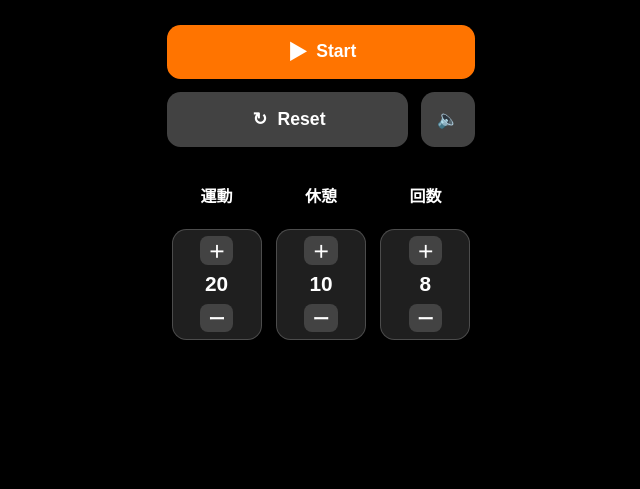
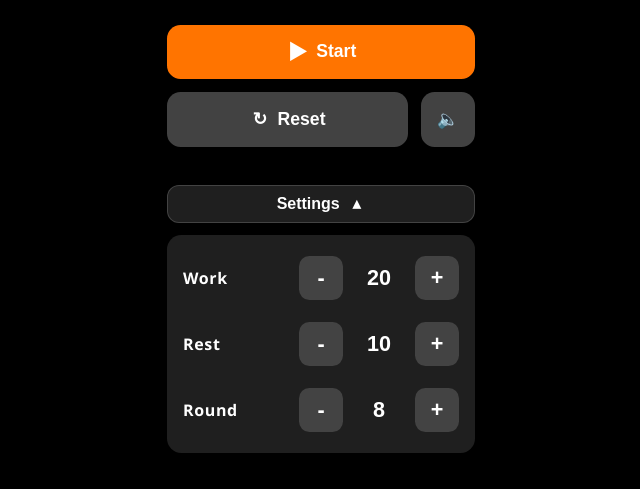
Before and after one commit to ekumaki/hiit-timer, a website built with Vite: page index.html in a window 1280 px wide. Shown: the part 418-907 px from the top of the page, without its empty margins (319-959 px from the left). Before the commit the page ends 827 px from the top, so only its background shows below. Built offline with nearby package versions, Linux system fonts and the light colour scheme.

Commit message:
Adjust settings spacing and panel layout

```diff
--- a/src/main.ts
+++ b/src/main.ts
@@ -16,22 +16,22 @@ interface FieldConfig {
 
 const FIELD_CONFIG: Record<FieldKey, FieldConfig> = {
   workSeconds: {
-    label: '運動',
+    label: 'Work',
     min: 5,
     max: 600,
-    errorMessage: '5〜600の整数を入力してください'
+    errorMessage: 'Enter a whole number between 5 and 600.'
   },
   restSeconds: {
-    label: '休憩',
+    label: 'Rest',
     min: 5,
     max: 600,
     errorMessage: '5〜600の整数を入力してください'
   },
   rounds: {
-    label: '回数',
+    label: 'Round',
     min: 1,
     max: 50,
-    errorMessage: '1〜50の整数を入力してください'
+    errorMessage: 'Enter a whole number between 1 and 50.'
   }
 };
 
@@ -71,6 +71,8 @@ interface UiElements {
   resetLabel: HTMLElement;
   muteButton: HTMLButtonElement;
   muteIcon: HTMLElement;
+  settingsToggle: HTMLButtonElement;
+  settingsPanel: HTMLElement;
   settingsForm: HTMLFormElement;
   inputs: Record<FieldKey, HTMLInputElement>;
   errors: Record<FieldKey, HTMLElement>;
@@ -96,6 +98,10 @@ const state = {
   lastStatus: 'idle' as TimerStatus,
   wakeLockActive: false
 };
+
+if (typeof state.settings.settingsPanelOpen !== 'boolean') {
+  state.settings.settingsPanelOpen = DEFAULT_SETTINGS.settingsPanelOpen;
+}
 
 audioManager.setMuted(state.settings.muted);
 vibrationManager.setMuted(state.settings.muted);
@@ -127,6 +133,9 @@ function initialize(): void {
   ui.startButton.addEventListener('click', handleStartToggle);
   ui.resetButton.addEventListener('click', handleReset);
   ui.muteButton.addEventListener('click', handleMuteToggle);
+  ui.settingsToggle.addEventListener('click', toggleSettingsPanel);
+
+  setSettingsPanelOpen(state.settings.settingsPanelOpen ?? DEFAULT_SETTINGS.settingsPanelOpen, { persist: false, animate: false });
 
   ui.adjustButtons.forEach((button) => {
     const field = button.dataset.field as FieldKey | undefined;
@@ -175,6 +184,9 @@ function handleStartToggle(): void {
   if (!allFieldsValid()) {
     return;
   }
+  if (state.settings.settingsPanelOpen) {
+    setSettingsPanelOpen(false);
+  }
   timer.start();
 }
 
@@ -197,6 +209,38 @@ function handleReset(): void {
 function handleMuteToggle(): void {
   setMutedState(!state.settings.muted);
   saveSettings(state.settings);
+}
+
+function toggleSettingsPanel(): void {
+  setSettingsPanelOpen(!state.settings.settingsPanelOpen);
+}
+
+function setSettingsPanelOpen(
+  open: boolean,
+  options: { persist?: boolean; animate?: boolean } = {}
+): void {
+  const { persist = true, animate = true } = options;
+  const previous = state.settings.settingsPanelOpen;
+  state.settings.settingsPanelOpen = open;
+
+  if (!animate) {
+    ui.settingsPanel.classList.add('settings-panel--no-transition');
+  }
+
+  ui.settingsPanel.classList.toggle('settings-panel--open', open);
+  ui.settingsPanel.setAttribute('aria-hidden', open ? 'false' : 'true');
+  ui.settingsToggle.setAttribute('aria-expanded', open ? 'true' : 'false');
+  ui.settingsToggle.classList.toggle('is-open', open);
+
+  if (!animate) {
+    requestAnimationFrame(() => {
+      ui.settingsPanel.classList.remove('settings-panel--no-transition');
+    });
+  }
+
+  if (persist && previous !== open) {
+    saveSettings(state.settings);
+  }
 }
 
 function updateView(snapshot: TimerSnapshot): void {
@@ -511,23 +555,30 @@ function toTimerSettings(settings: StoredSettings): TimerSettings {
 }
 
 function renderBaseMarkup(rootEl: HTMLElement, settings: StoredSettings): UiElements {
+  const panelIsInitiallyOpen = settings.settingsPanelOpen ?? DEFAULT_SETTINGS.settingsPanelOpen;
+  const toggleExpandedAttr = panelIsInitiallyOpen ? 'true' : 'false';
+  const toggleOpenClass = panelIsInitiallyOpen ? ' is-open' : '';
+  const panelClass = panelIsInitiallyOpen ? 'settings-panel settings-panel--open' : 'settings-panel';
+  const panelAriaHidden = panelIsInitiallyOpen ? 'false' : 'true';
+
   const fieldsMarkup = (Object.keys(FIELD_CONFIG) as FieldKey[])
     .map((field) => {
       const config = FIELD_CONFIG[field];
       return `
         <div class="setting-field" data-field="${field}">
+          <div class="setting-row">
             <p class="setting-label">${config.label}</p>
-          <div class="setting-input">
-            <button type="button" class="adjust-button adjust-increase" data-field="${field}" data-delta="1" aria-label="${config.label}を1増やす">＋</button>
+            <div class="setting-controls">
+              <button type="button" class="adjust-button adjust-decrease" data-field="${field}" data-delta="-1" aria-label="Decrease ${config.label} by 1">-</button>
               <input id="${field}" name="${field}" type="number" inputmode="numeric" pattern="[0-9]*" min="${config.min}" max="${config.max}" step="1" aria-describedby="${field}-error" />
-            <button type="button" class="adjust-button adjust-decrease" data-field="${field}" data-delta="-1" aria-label="${config.label}を1減らす">ー</button>
+              <button type="button" class="adjust-button adjust-increase" data-field="${field}" data-delta="1" aria-label="Increase ${config.label} by 1">+</button>
+            </div>
           </div>
           <p class="field-error" id="${field}-error" role="alert" aria-live="assertive"></p>
         </div>
       `;
     })
     .join('');
-
   rootEl.innerHTML = `
     <div class="app" data-phase="idle">
       <header class="status-bar">
@@ -558,16 +609,26 @@ function renderBaseMarkup(rootEl: HTMLElement, settings: StoredSettings): UiElem
             <span class="visually-hidden">サウンドとバイブをミュート</span>
           </button>
         </div>
+        <div class="settings-container">
+          <button type="button" class="settings-toggle${toggleOpenClass}" aria-controls="settings-panel" aria-expanded="${toggleExpandedAttr}">
+            <span class="settings-toggle__label">Settings</span>
+            <span class="settings-toggle__chevron" aria-hidden="true">
+              <span class="chevron chevron--down">▾</span>
+              <span class="chevron chevron--up">▴</span>
+            </span>
+          </button>
+          <div class="${panelClass}" id="settings-panel" aria-hidden="${panelAriaHidden}">
             <form class="settings-form" novalidate>
               <fieldset class="settings-group">
-            <legend class="visually-hidden">タイマー設定</legend>
+                <legend class="visually-hidden">Timer settings</legend>
                 ${fieldsMarkup}
               </fieldset>
             </form>
+          </div>
+        </div>
       </section>
     </div>
   `;
-
   const container = rootEl.querySelector<HTMLElement>('.app');
   const phaseLabel = rootEl.querySelector<HTMLElement>('.phase-label');
   const roundLabel = rootEl.querySelector<HTMLElement>('.round-label');
@@ -576,11 +637,13 @@ function renderBaseMarkup(rootEl: HTMLElement, settings: StoredSettings): UiElem
   const resetButton = rootEl.querySelector<HTMLButtonElement>('.action-reset');
   const muteButton = rootEl.querySelector<HTMLButtonElement>('.action-mute');
   const muteIcon = rootEl.querySelector<HTMLElement>('.mute-icon');
+  const settingsToggle = rootEl.querySelector<HTMLButtonElement>('.settings-toggle');
+  const settingsPanel = rootEl.querySelector<HTMLElement>('#settings-panel');
   const settingsForm = rootEl.querySelector<HTMLFormElement>('.settings-form');
   const progressCircle = rootEl.querySelector<SVGCircleElement>('.ring-progress');
   const adjustButtons = Array.from(rootEl.querySelectorAll<HTMLButtonElement>('.adjust-button'));
 
-  if (!container || !phaseLabel || !roundLabel || !timeValue || !startButton || !resetButton || !muteButton || !muteIcon || !settingsForm || !progressCircle) {
+  if (!container || !phaseLabel || !roundLabel || !timeValue || !startButton || !resetButton || !muteButton || !muteIcon || !settingsToggle || !settingsPanel || !settingsForm || !progressCircle) {
     throw new Error('UI 初期化に失敗しました');
   }
 
@@ -642,6 +705,8 @@ function renderBaseMarkup(rootEl: HTMLElement, settings: StoredSettings): UiElem
     resetLabel,
     muteButton,
     muteIcon,
+    settingsToggle,
+    settingsPanel,
     settingsForm,
     inputs,
     errors,
--- a/src/storage.ts
+++ b/src/storage.ts
@@ -2,6 +2,7 @@ import { TimerSettings } from './timer';
 
 export interface StoredSettings extends TimerSettings {
   muted: boolean;
+  settingsPanelOpen: boolean;
 }
 
 export const STORAGE_KEY = 'hiit.settings.v1';
@@ -10,7 +11,8 @@ export const DEFAULT_SETTINGS: StoredSettings = {
   workSeconds: 20,
   restSeconds: 10,
   rounds: 8,
-  muted: false
+  muted: false,
+  settingsPanelOpen: true
 };
 
 export function loadSettings(): StoredSettings {
@@ -20,21 +22,27 @@ export function loadSettings(): StoredSettings {
       return { ...DEFAULT_SETTINGS };
     }
     const parsed = JSON.parse(raw);
+    if (typeof parsed !== 'object' || parsed === null) {
+      return { ...DEFAULT_SETTINGS };
+    }
+    const candidate = parsed as Partial<StoredSettings>;
     if (
-      typeof parsed !== 'object' ||
-      parsed === null ||
-      typeof parsed.workSeconds !== 'number' ||
-      typeof parsed.restSeconds !== 'number' ||
-      typeof parsed.rounds !== 'number' ||
-      typeof parsed.muted !== 'boolean'
+      typeof candidate.workSeconds !== 'number' ||
+      typeof candidate.restSeconds !== 'number' ||
+      typeof candidate.rounds !== 'number' ||
+      typeof candidate.muted !== 'boolean'
     ) {
       return { ...DEFAULT_SETTINGS };
     }
     return {
-      workSeconds: clamp(Math.round(parsed.workSeconds), 5, 600),
-      restSeconds: clamp(Math.round(parsed.restSeconds), 5, 600),
-      rounds: clamp(Math.round(parsed.rounds), 1, 50),
-      muted: parsed.muted
+      workSeconds: clamp(Math.round(candidate.workSeconds), 5, 600),
+      restSeconds: clamp(Math.round(candidate.restSeconds), 5, 600),
+      rounds: clamp(Math.round(candidate.rounds), 1, 50),
+      muted: candidate.muted,
+      settingsPanelOpen:
+        typeof candidate.settingsPanelOpen === 'boolean'
+          ? candidate.settingsPanelOpen
+          : DEFAULT_SETTINGS.settingsPanelOpen
     };
   } catch (error) {
     console.warn('設定の読み込みに失敗しました', error);
--- a/src/style.css
+++ b/src/style.css
@@ -126,7 +126,7 @@ body {
 .controls {
   display: flex;
   flex-direction: column;
-  gap: 1.25rem;
+  gap: 2.4rem;
 }
 
 .action-row {
@@ -218,6 +218,103 @@ body {
   border-radius: 0.85rem;
 }
 
+.settings-container {
+  margin-top: 0;
+  display: flex;
+  flex-direction: column;
+  align-items: stretch;
+  gap: 0.75rem;
+  width: min(70%, 360px);
+  margin-left: auto;
+  margin-right: auto;
+}
+
+.settings-toggle {
+  appearance: none;
+  border: none;
+  display: inline-flex;
+  align-items: center;
+  justify-content: center;
+  gap: 0.5rem;
+  color: inherit;
+  background: rgba(255, 255, 255, 0.12);
+  border: 1px solid rgba(255, 255, 255, 0.16);
+  border-radius: 0.75rem;
+  padding: 0.55rem 1rem;
+  font-size: 1rem;
+  font-weight: 600;
+  transition: background 0.2s ease, opacity 0.2s ease;
+}
+
+.settings-toggle:hover {
+  background: rgba(255, 255, 255, 0.18);
+}
+
+.settings-toggle:active {
+  background: rgba(255, 255, 255, 0.24);
+}
+
+.settings-toggle__label {
+  display: inline-flex;
+  align-items: center;
+}
+
+.settings-toggle__chevron {
+  position: relative;
+  width: 1.1em;
+  height: 1.1em;
+  display: inline-flex;
+  align-items: center;
+  justify-content: center;
+}
+
+.settings-toggle__chevron .chevron {
+  position: absolute;
+  inset: 0;
+  display: inline-flex;
+  align-items: center;
+  justify-content: center;
+  transition: opacity 0.18s ease, transform 0.18s ease;
+}
+
+.settings-toggle__chevron .chevron--up {
+  opacity: 0;
+  transform: rotate(-180deg);
+}
+
+.settings-toggle.is-open .settings-toggle__chevron .chevron--down {
+  opacity: 0;
+  transform: rotate(180deg);
+}
+
+.settings-toggle.is-open .settings-toggle__chevron .chevron--up {
+  opacity: 1;
+  transform: rotate(0deg);
+}
+
+.settings-panel {
+  background: #1f1f1f;
+  border-radius: 0.9rem;
+  padding: 1rem;
+  overflow: hidden;
+  max-height: 0;
+  opacity: 0;
+  visibility: hidden;
+  pointer-events: none;
+  transition: max-height 0.26s ease, opacity 0.26s ease;
+}
+
+.settings-panel--open {
+  max-height: 680px;
+  opacity: 1;
+  visibility: visible;
+  pointer-events: auto;
+}
+
+.settings-panel--no-transition {
+  transition: none !important;
+}
+
 .settings-form {
   width: 100%;
 }
@@ -227,50 +324,51 @@ body {
   padding: 0;
   margin: 0;
   display: flex;
-  gap: clamp(0.55rem, 2vw, 0.9rem);
-  justify-content: center;
+  flex-direction: column;
+  gap: 0.75rem;
 }
 
 .setting-field {
-  flex: 0 1 90px;
   display: flex;
   flex-direction: column;
+  gap: 0.35rem;
+}
+
+.setting-row {
+  display: flex;
   align-items: center;
-  gap: 0.4rem;
+  gap: 0.75rem;
+  flex-wrap: wrap;
 }
 
 .setting-label {
   font-size: 1rem;
   font-weight: 600;
+  letter-spacing: 0.04em;
 }
 
-.setting-input {
-  width: 100%;
-  display: flex;
-  flex-direction: column;
+.setting-controls {
+  margin-left: auto;
+  display: inline-flex;
   align-items: center;
-  gap: 0.2rem;
-  padding: 0.4rem 0.35rem;
-  background: rgba(255, 255, 255, 0.12);
-  border: 1px solid rgba(255, 255, 255, 0.2);
-  border-radius: 0.9rem;
+  gap: 0.5rem;
 }
 
-.setting-input input {
+.setting-controls input {
+  width: 3.5rem;
   border: none;
   background: transparent;
   color: inherit;
-  font-size: 1.3rem;
+  font-size: 1.35rem;
   font-weight: 700;
   text-align: center;
-  width: 100%;
+  padding: 0.2rem 0;
   outline: none;
-  padding: 0.25rem 0;
   -moz-appearance: textfield;
 }
 
-.setting-input input::-webkit-inner-spin-button,
-.setting-input input::-webkit-outer-spin-button {
+.setting-controls input::-webkit-inner-spin-button,
+.setting-controls input::-webkit-outer-spin-button {
   appearance: none;
   margin: 0;
 }
@@ -278,18 +376,21 @@ body {
 .adjust-button {
   appearance: none;
   border: none;
-  border-radius: 0.5rem;
+  border-radius: 0.65rem;
   background: rgba(255, 255, 255, 0.16);
   color: inherit;
-  font-size: 1.05rem;
-  font-weight: 700;
-  padding: 0.15rem 0.35rem;
-  min-width: 2.1rem;
+  font-size: 1.35rem;
+  font-weight: 600;
+  width: 2.75rem;
+  height: 2.75rem;
+  display: inline-flex;
+  align-items: center;
+  justify-content: center;
   transition: background 0.2s ease, transform 0.1s ease;
 }
 
 .adjust-button:enabled:hover {
-  background: rgba(255, 255, 255, 0.28);
+  background: rgba(255, 255, 255, 0.26);
 }
 
 .adjust-button:enabled:active {
@@ -301,20 +402,16 @@ body {
 }
 
 .field-error {
-  min-height: 1.2em;
+  min-height: 1.1rem;
   font-size: 0.85rem;
   color: #ffe082;
-  padding: 0.25rem 0.6rem;
-  border-radius: 0.75rem;
-  background: rgba(0, 0, 0, 0.35);
+  text-align: right;
+  margin: 0;
 }
 
 .field-error:empty {
-  padding: 0;
-  background: transparent;
-  min-height: 0;
+  display: none;
 }
-
 button:focus-visible,
 input:focus-visible {
   outline: 2px solid rgba(255, 255, 255, 0.9);
@@ -366,15 +463,51 @@ input:focus-visible {
     padding-inline: 1rem;
   }
 
-  .settings-group {
+  .settings-container {
+    gap: 0.6rem;
+  }
+
+  .settings-toggle {
+    align-self: stretch;
+    justify-content: space-between;
+  }
+
+  .setting-row {
     gap: 0.5rem;
+    flex-wrap: nowrap;
   }
 
   .setting-label {
     font-size: 0.95rem;
   }
 
+  .setting-controls {
+    gap: 0.4rem;
+  }
+
+  .setting-controls input {
+    width: 3rem;
+    font-size: 1.2rem;
+  }
+
+  .adjust-button {
+    width: 2.4rem;
+    height: 2.4rem;
+    font-size: 1.2rem;
+  }
+
   .time-display {
     font-size: min(30vw, 180px);
   }
 }
+
+@media (max-width: 360px) {
+  .setting-row {
+    flex-wrap: wrap;
+  }
+
+  .setting-controls {
+    width: 100%;
+    justify-content: flex-end;
+  }
+}
```
Lines whose indentation alone changed are shown as unchanged.
